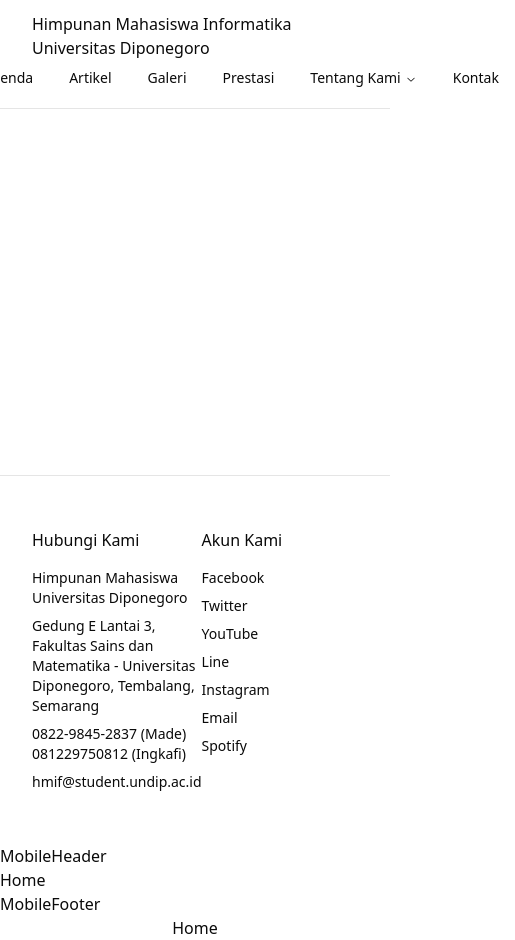
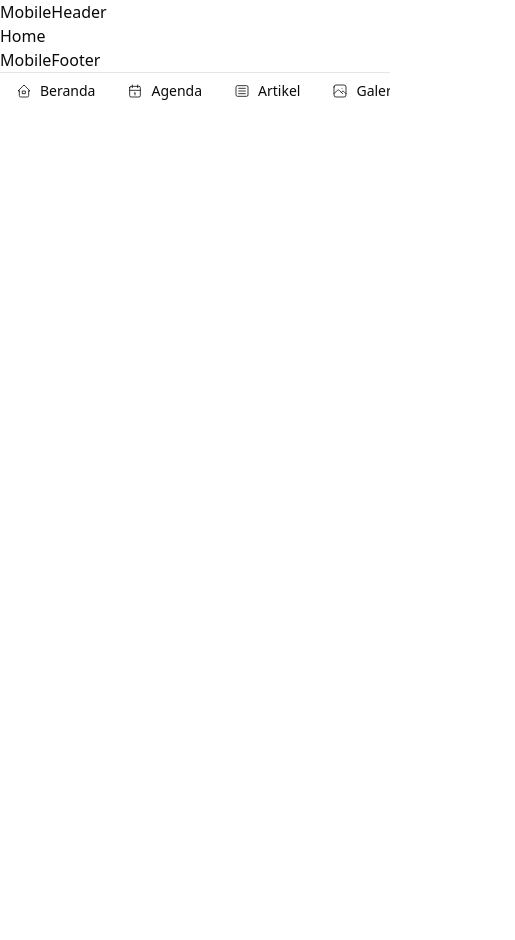
Before and after one commit to mhmdbhsk/hmif-app, a Next.js app: page / in a window 390 px wide. Shown: the whole page, 515 px wide, since content can reach past the window. After the commit the page ends 844 px from the top, so only its background shows below. Built offline with nearby package versions, Linux system fonts and the light colour scheme.

Commit message:
feat: update codebase

```diff
--- a/package.json
+++ b/package.json
@@ -1,5 +1,5 @@
 {
-  "name": "ios-hmif",
+  "name": "hmif-app",
   "version": "0.1.0",
   "private": true,
   "scripts": {
@@ -38,6 +38,7 @@
     "@radix-ui/react-toggle": "^1.0.3",
     "@radix-ui/react-tooltip": "^1.0.6",
     "@t3-oss/env-nextjs": "^0.3.1",
+    "@tabler/icons-react": "^2.31.0",
     "axios": "^1.4.0",
     "class-variance-authority": "^0.7.0",
     "clsx": "^2.0.0",
--- a/src/components/bottom-navigation.tsx
+++ /dev/null
@@ -1,9 +0,0 @@
-export function BottomNavigation() {
-  return (
-    <div className="flex">
-      <div className="flex flex-1 flex-col items-center justify-center">
-        Home
-      </div>
-    </div>
-  );
-}
--- a/src/components/desktop-container.tsx
+++ b/src/components/desktop-container.tsx
@@ -7,9 +7,9 @@ interface DesktopContainerProps {
 
 export function DesktopContainer({ children }: DesktopContainerProps) {
   return (
-    <div className="flex h-screen flex-col justify-between">
+    <div className="flex h-screen w-full flex-col justify-between">
       <DesktopHeader />
-      <div className="container mx-auto hidden max-w-screen-md flex-col sm:flex">
+      <div className="container mx-auto max-w-screen-md flex-col">
         <div className="min-h-max flex-1 py-5">{children}</div>
       </div>
       <DesktopFooter />
--- a/src/components/layout.tsx
+++ b/src/components/layout.tsx
@@ -8,9 +8,13 @@ interface LayoutProps {
 export function Layout({ children }: LayoutProps) {
   return (
     <div>
-      <DesktopContainer>{children}</DesktopContainer>
+      <div className="hidden w-full sm:flex">
+        <DesktopContainer>{children}</DesktopContainer>
+      </div>
 
-      <MobileContainer>{children}</MobileContainer>
+      <div className="flex w-full sm:hidden">
+        <MobileContainer>{children}</MobileContainer>
+      </div>
     </div>
   );
 }
--- a/src/components/mobile-container.tsx
+++ b/src/components/mobile-container.tsx
@@ -1,6 +1,6 @@
-import { BottomNavigation } from "./bottom-navigation";
 import { MobileFooter } from "./mobile-footer";
 import { MobileHeader } from "./mobile-header";
+import { MobileNavigation } from "./mobile-navigation";
 
 interface MobileContainerProps {
   children: React.ReactNode;
@@ -8,15 +8,14 @@ interface MobileContainerProps {
 
 export function MobileContainer({ children }: MobileContainerProps) {
   return (
-    <div className="relative flex w-full max-w-md flex-col sm:hidden">
+    <div className="w-full max-w-screen-md flex-col justify-between">
       <MobileHeader />
 
-      <div className="flex flex-col">
-        {children}
-        <MobileFooter />
-      </div>
+      <div className="flex flex-col">{children}</div>
 
-      <BottomNavigation />
+      <MobileFooter />
+
+      <MobileNavigation />
     </div>
   );
 }
--- a/src/components/mobile-footer.tsx
+++ b/src/components/mobile-footer.tsx
@@ -1,3 +1,3 @@
 export function MobileFooter() {
-  return <div>MobileFooter</div>;
+  return <div className="">MobileFooter</div>;
 }
--- /dev/null
+++ b/src/components/mobile-navigation.tsx
@@ -0,0 +1,33 @@
+import { navigationConfig } from "@/configs";
+import { cn } from "@/lib/utils";
+import Link from "next/link";
+import { useRouter } from "next/router";
+
+export function MobileNavigation() {
+  const router = useRouter();
+  const checkActive = (path: string) => {
+    return router.pathname.includes(path);
+  };
+
+  console.log(checkActive("/"));
+
+  return (
+    <div className="flex flex-nowrap overflow-x-scroll border-t">
+      {navigationConfig.map((item) => (
+        <Link
+          // className={cn(
+          //   checkActive(item.path) && "bg-gray-200",
+          //   "flex w-full flex-1 items-center justify-center gap-2 whitespace-nowrap px-4 py-2 text-sm"
+          // )}
+          className="flex w-full flex-1 items-center justify-center gap-2 whitespace-nowrap px-4 py-2 text-sm"
+          key={item.path}
+          href={item.path}
+        >
+          <item.icon size={16} stroke={1.2} />
+
+          <span>{item.title}</span>
+        </Link>
+      ))}
+    </div>
+  );
+}
```
Also changed, not shown: src/configs/navigation-config.ts (+17 -0 lines), 2 other files (tests, documents, lock files or other folders).
